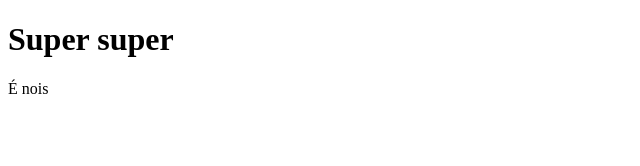
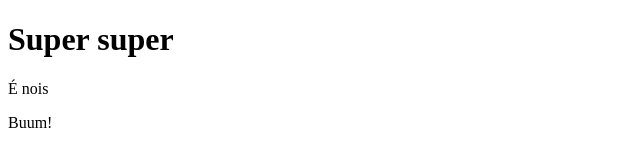
Before and after one commit to renannponte/html-basics, a plain HTML site: page first-html/index.html in a window 1280 px wide. Shown: the full height of the page, 0-640 px from the left. Drawn offline with Linux system fonts and the light colour scheme.

Commit message:
New paragraph

```diff
--- a/first-html/index.html
+++ b/first-html/index.html
@@ -7,5 +7,6 @@
 <body>
     <h1>Super super</h1>
     <p>É nois</p>
+    <p>Buum!</p>
 </body>
 </html>
```
